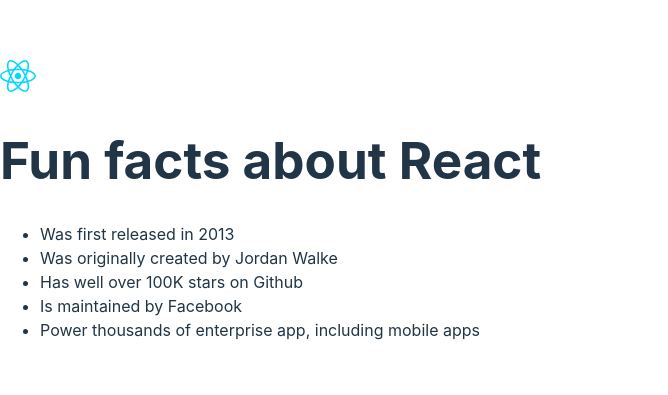
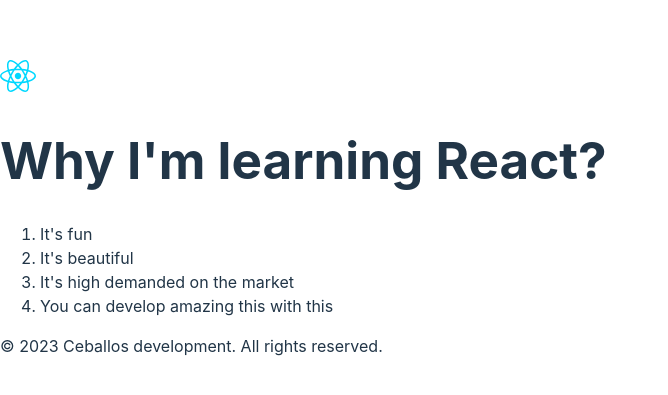
Before and after one commit to JuanDCeballos/react-fun-facts, a React (Vite) app: page / in a window 1280 px wide. Shown: the part 191-586 px from the top of the page, without its empty margins (0-668 px from the left). Built offline with nearby package versions, Linux system fonts and the light colour scheme; the HTML template or start-up script is replaced by a standard one.

Commit message:
Update file for practice

```diff
--- a/src/App.jsx
+++ b/src/App.jsx
@@ -3,21 +3,40 @@
 import reactLogo from './assets/react.svg'
 // import './App.css'
 
-function App() {
+// const App = () => {
+//   return (
+//     <>
+//       <div>
+//         <img src={reactLogo} />
+//         <h1>Fun facts about React</h1>
+//         <ul>
+//           <li>Was first released in 2013</li>
+//           <li>Was originally created by Jordan Walke</li>
+//           <li>Has well over 100K stars on Github</li>
+//           <li>Is maintained by Facebook</li>
+//           <li>Power thousands of enterprise app, including mobile apps</li>
+//         </ul>
+//       </div>
+//     </>
+//   )
+// }
 
+const App = () => {
   return (
     <>
-      <div>
-        <img src={reactLogo} />
-        <h1>Fun facts about React</h1>
-        <ul>
-          <li>Was first released in 2013</li>
-          <li>Was originally created by Jordan Walke</li>
-          <li>Has well over 100K stars on Github</li>
-          <li>Is maintained by Facebook</li>
-          <li>Power thousands of enterprise app, including mobile apps</li>
-        </ul>
-      </div>
+    <header>
+      <nav>
+        <img src={reactLogo}/>
+      </nav>
+    </header>
+    <h1>Why I&apos;m learning React?</h1>
+    <ol>
+      <li>It&apos;s fun</li>
+      <li>It&apos;s beautiful</li>
+      <li>It&apos;s high demanded on the market</li>
+      <li>You can develop amazing this with this</li>
+    </ol>
+    <footer>© 2023 Ceballos development. All rights reserved.</footer>
     </>
   )
 }
```
